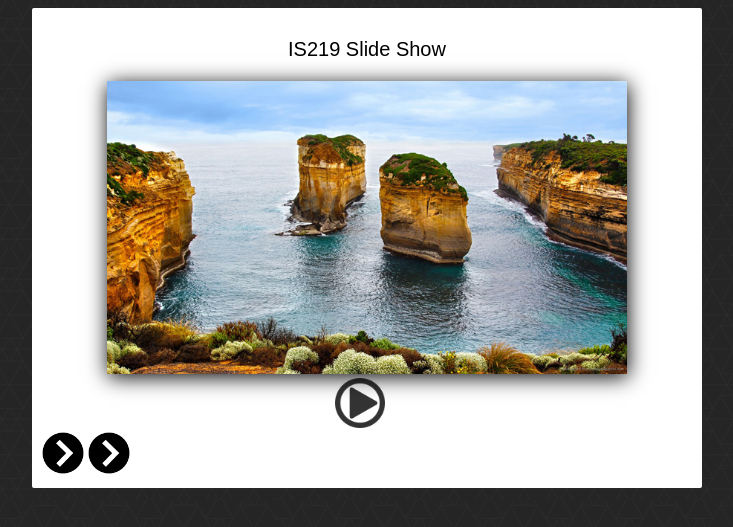
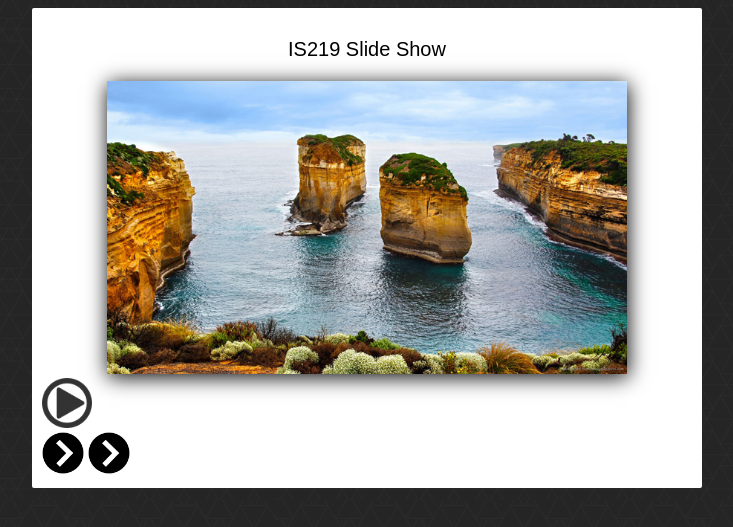
Before and after one commit to Bailiffjr/is219s16Bailiff-p2, a PHP site: page /index.html in a window 1280 px wide. Shown: the top 527 px of the page, without its empty margins (273-1006 px from the left). Run offline with PHP 8.4, Linux system fonts and the light colour scheme; grey boxes labelled with a size stand in for pictures from a placeholder-image service; some libraries are stand-ins or nearby versions.

Commit message:
Update style.css

```diff
--- a/style.css
+++ b/style.css
@@ -31,10 +31,10 @@ body {
 .moreIndicator {
 	height: 50px;
 	width: 50px;
-	position: relative;
-	left:45%;
+	position: relative;;
 	z-index: 3;
 	opacity: .8;
+	bottom:0px;
 }
 
 .thumbnail {
```
